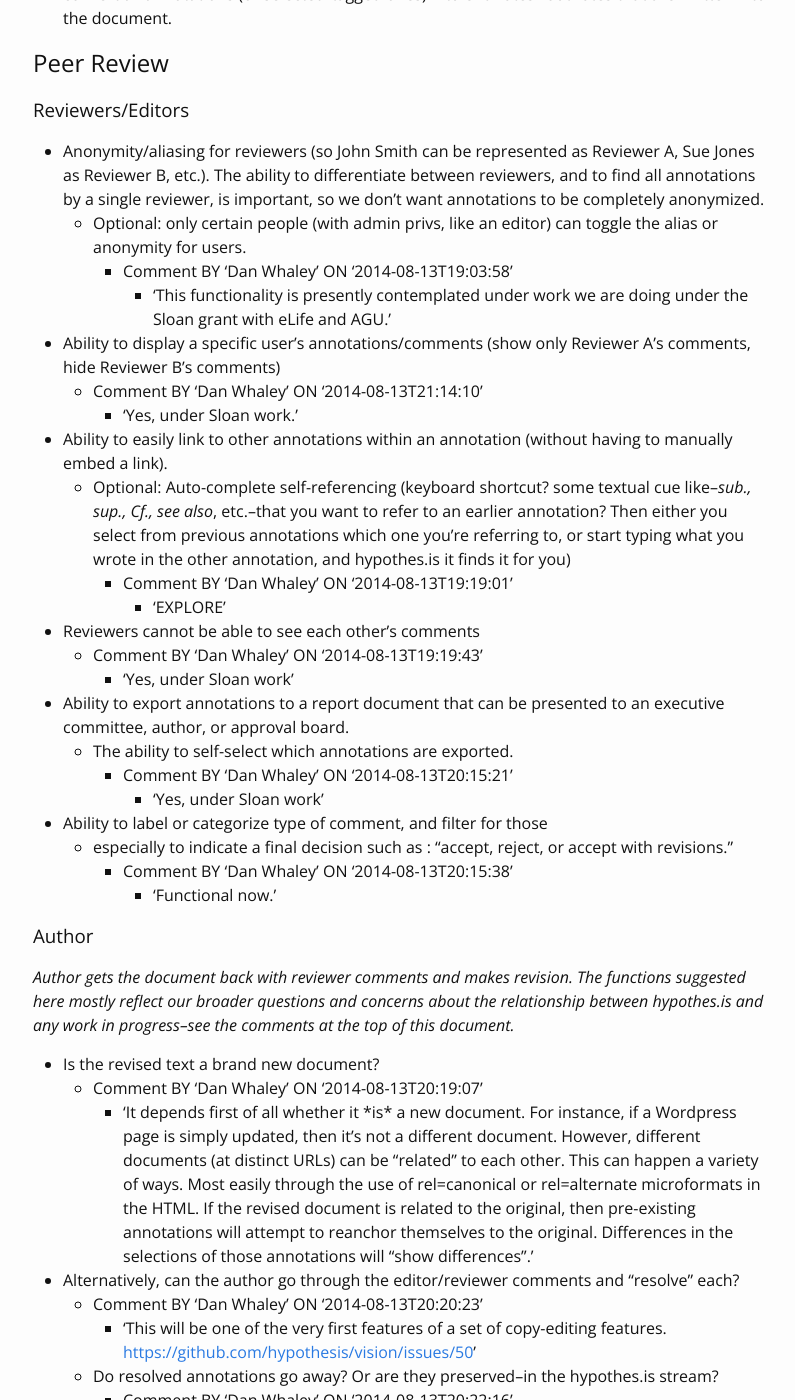
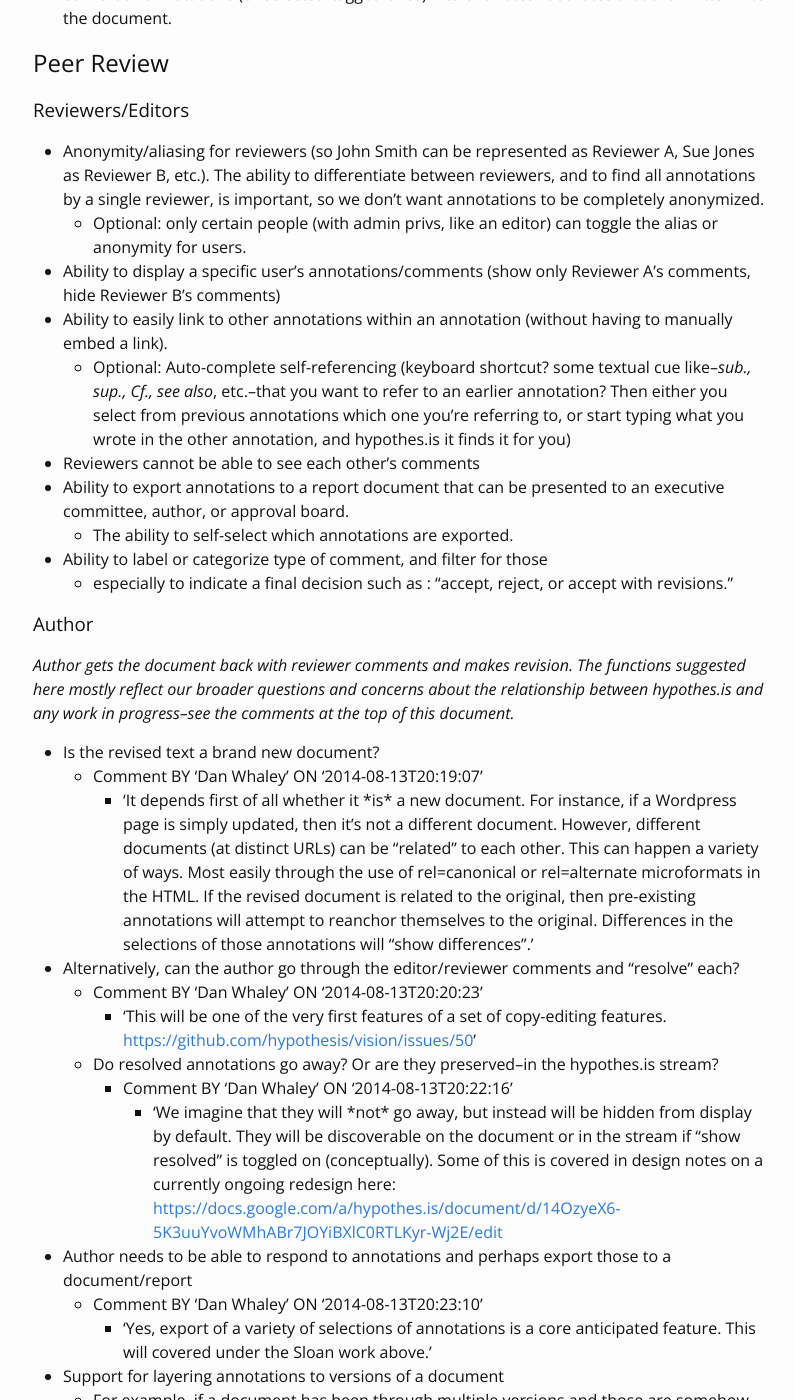
Before and after one commit to jmcglone/h-publishing, a Jekyll site: the page built from index.md, in a window 1280 px wide and 1400 px high, scrolled down 1256 px. Shown: the whole window, without its empty margins (237-1032 px from the left). Built offline with Jekyll 4.4.1, drawn with Linux system fonts in a browser that asks for light colours; a script that is not in the unit is left out.

Commit message:
Update index.md
removing comments from peer review section that have been turned into h annotations

```diff
--- a/index.md
+++ b/index.md
@@ -38,26 +38,14 @@ Accordingly this document outlines features, questions, and requirements organiz
 
 * Anonymity/aliasing for reviewers (so John Smith can be represented as Reviewer A, Sue Jones as Reviewer B, etc.). The ability to differentiate between reviewers, and to find all annotations by a single reviewer, is important, so we don't want annotations to be completely anonymized.
 	* Optional: only certain people (with admin privs, like an editor) can toggle the alias or anonymity for users.
-		* Comment BY 'Dan Whaley' ON '2014-08-13T19:03:58'
-			* 'This functionality is presently contemplated under work we are doing under the Sloan grant with eLife and AGU.'
 * Ability to display a specific user's annotations/comments (show only Reviewer A's comments, hide Reviewer B's comments)
-	* Comment BY 'Dan Whaley' ON '2014-08-13T21:14:10'
-		* 'Yes, under Sloan work.'
 * Ability to easily link to other annotations within an annotation (without having to manually embed a link).
 	* Optional: Auto-complete self-referencing (keyboard shortcut? some textual cue like--_sub., sup., Cf., see also_, etc.--that you want to refer to an earlier annotation? Then either you select from previous annotations which one you're referring to, or start typing what you wrote in the other annotation, and hypothes.is it finds it for you)
-		* Comment BY 'Dan Whaley' ON '2014-08-13T19:19:01'
-			* 'EXPLORE'
 * Reviewers cannot be able to see each other's comments
-	* Comment BY 'Dan Whaley' ON '2014-08-13T19:19:43'
-		* 'Yes, under Sloan work'
 * Ability to export annotations to a report document that can be presented to an executive committee, author, or approval board.
 	* The ability to self-select which annotations are exported.
-		* Comment BY 'Dan Whaley' ON '2014-08-13T20:15:21'
-			* 'Yes, under Sloan work'
 * Ability to label or categorize type of comment, and filter for those
 	* especially to indicate a final decision such as : "accept, reject, or accept with revisions."
-		* Comment BY 'Dan Whaley' ON '2014-08-13T20:15:38'
-			* 'Functional now.'
 
 ### Author
 
```
